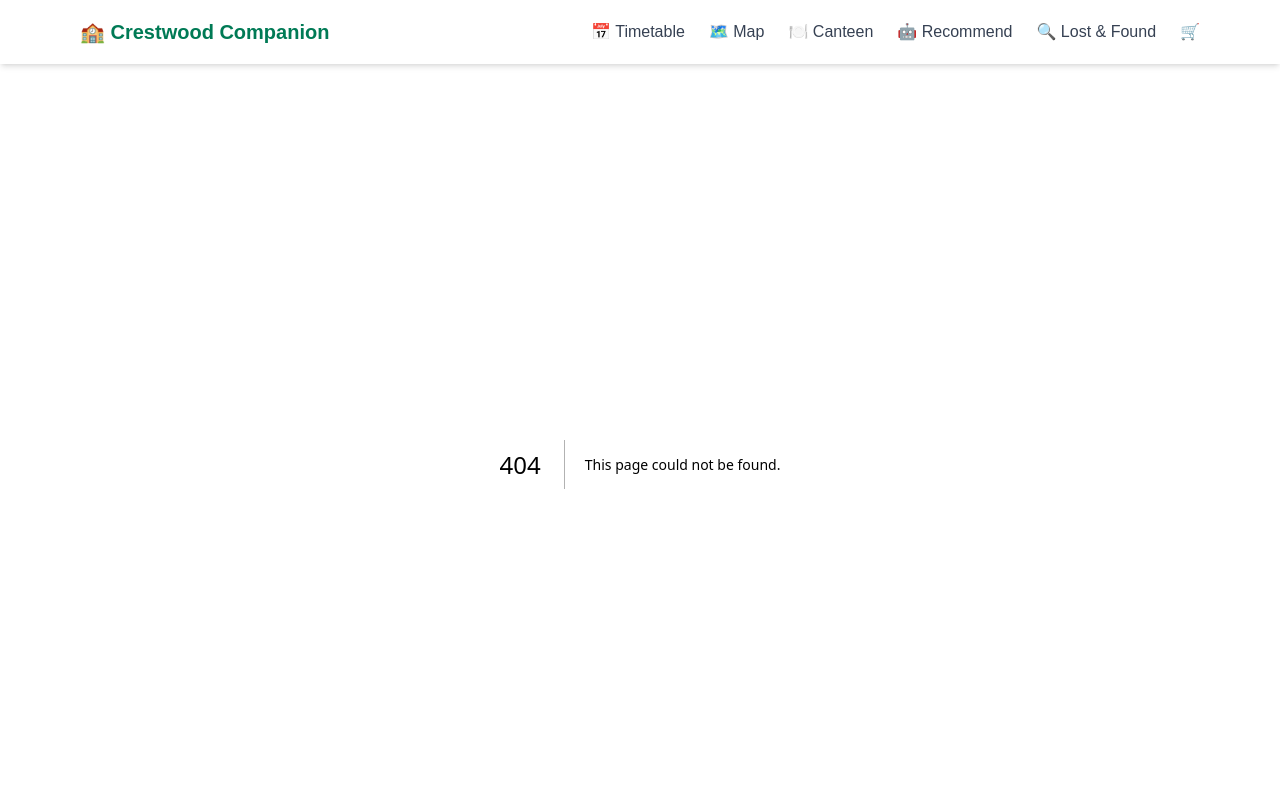
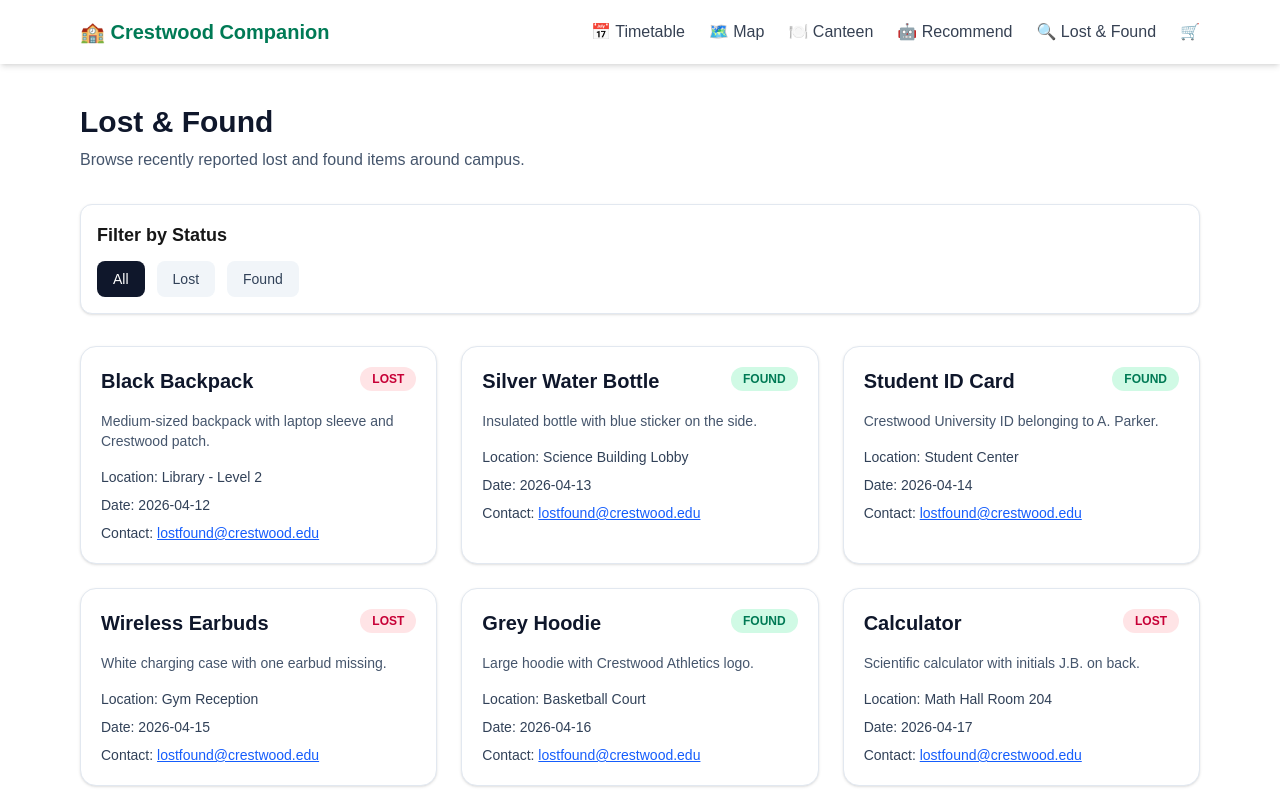
Before and after one commit to BH-busy/-campus-companion, a Next.js app: page /lostandfound in a window 1280 px wide. Before the commit this address had no page. Shown: the top 800 px of the page. Built offline with nearby package versions, Linux system fonts and the light colour scheme.

Commit message:
Added Lost & Found and lost-items.json

```diff
--- /dev/null
+++ b/app/lostandfound/page.tsx
@@ -0,0 +1,149 @@
+import lostItems from "@/data/lost-items.json";
+
+type Item = {
+  id: number;
+  name: string;
+  description: string;
+  location: string;
+  date: string;
+  status: "lost" | "found";
+  contactEmail: string;
+};
+
+type PageProps = {
+  searchParams?: Promise<{
+    status?: string;
+  }>;
+};
+
+export default async function LostFoundPage({ searchParams }: PageProps) {
+  const params = await searchParams;
+  const selectedStatus =
+    params?.status === "lost" || params?.status === "found"
+      ? params.status
+      : "all";
+
+  const items = (lostItems as Item[]).filter((item) =>
+    selectedStatus === "all" ? true : item.status === selectedStatus
+  );
+
+  return (
+    <main className="mx-auto max-w-6xl px-4 py-10">
+      <header className="mb-8">
+        <h1 className="text-3xl font-bold text-slate-900">Lost & Found</h1>
+        <p className="mt-2 text-slate-600">
+          Browse recently reported lost and found items around campus.
+        </p>
+      </header>
+
+      <section
+        aria-labelledby="filter-heading"
+        className="mb-8 rounded-xl border border-slate-200 bg-white p-4 shadow-sm"
+      >
+        <h2 id="filter-heading" className="mb-3 text-lg font-semibold">
+          Filter by Status
+        </h2>
+
+        <nav aria-label="Lost and found filters" className="flex flex-wrap gap-3">
+          <a
+            href="/lost-found"
+            className={`rounded-lg px-4 py-2 text-sm font-medium transition ${
+              selectedStatus === "all"
+                ? "bg-slate-900 text-white"
+                : "bg-slate-100 text-slate-700 hover:bg-slate-200"
+            }`}
+          >
+            All
+          </a>
+
+          <a
+            href="/lost-found?status=lost"
+            className={`rounded-lg px-4 py-2 text-sm font-medium transition ${
+              selectedStatus === "lost"
+                ? "bg-rose-600 text-white"
+                : "bg-slate-100 text-slate-700 hover:bg-slate-200"
+            }`}
+          >
+            Lost
+          </a>
+
+          <a
+            href="/lost-found?status=found"
+            className={`rounded-lg px-4 py-2 text-sm font-medium transition ${
+              selectedStatus === "found"
+                ? "bg-emerald-600 text-white"
+                : "bg-slate-100 text-slate-700 hover:bg-slate-200"
+            }`}
+          >
+            Found
+          </a>
+        </nav>
+      </section>
+
+      <section aria-labelledby="items-heading">
+        <h2 id="items-heading" className="sr-only">
+          Lost and found items
+        </h2>
+
+        {items.length === 0 ? (
+          <p className="rounded-xl border border-slate-200 bg-white p-6 text-slate-600 shadow-sm">
+            No items match this filter.
+          </p>
+        ) : (
+          <div className="grid gap-6 sm:grid-cols-2 lg:grid-cols-3">
+            {items.map((item) => (
+              <article
+                key={item.id}
+                className="rounded-2xl border border-slate-200 bg-white p-5 shadow-sm"
+              >
+                <div className="mb-4 flex items-start justify-between gap-3">
+                  <h3 className="text-xl font-semibold text-slate-900">
+                    {item.name}
+                  </h3>
+
+                  <span
+                    className={`rounded-full px-3 py-1 text-xs font-semibold uppercase ${
+                      item.status === "lost"
+                        ? "bg-rose-100 text-rose-700"
+                        : "bg-emerald-100 text-emerald-700"
+                    }`}
+                  >
+                    {item.status}
+                  </span>
+                </div>
+
+                <p className="mb-4 text-sm text-slate-600">
+                  {item.description}
+                </p>
+
+                <dl className="space-y-2 text-sm text-slate-700">
+                  <div>
+                    <dt className="font-medium inline">Location: </dt>
+                    <dd className="inline">{item.location}</dd>
+                  </div>
+
+                  <div>
+                    <dt className="font-medium inline">Date: </dt>
+                    <dd className="inline">{item.date}</dd>
+                  </div>
+
+                  <div>
+                    <dt className="font-medium inline">Contact: </dt>
+                    <dd className="inline">
+                      <a
+                        href={`mailto:${item.contactEmail}`}
+                        className="text-blue-600 underline hover:text-blue-800"
+                      >
+                        {item.contactEmail}
+                      </a>
+                    </dd>
+                  </div>
+                </dl>
+              </article>
+            ))}
+          </div>
+        )}
+      </section>
+    </main>
+  );
+}
--- /dev/null
+++ b/data/lost-items.json
@@ -0,0 +1,92 @@
+[
+  {
+    "id": 1,
+    "name": "Black Backpack",
+    "description": "Medium-sized backpack with laptop sleeve and Crestwood patch.",
+    "location": "Library - Level 2",
+    "date": "2026-04-12",
+    "status": "lost",
+    "contactEmail": "lostfound@crestwood.edu"
+  },
+  {
+    "id": 2,
+    "name": "Silver Water Bottle",
+    "description": "Insulated bottle with blue sticker on the side.",
+    "location": "Science Building Lobby",
+    "date": "2026-04-13",
+    "status": "found",
+    "contactEmail": "lostfound@crestwood.edu"
+  },
+  {
+    "id": 3,
+    "name": "Student ID Card",
+    "description": "Crestwood University ID belonging to A. Parker.",
+    "location": "Student Center",
+    "date": "2026-04-14",
+    "status": "found",
+    "contactEmail": "lostfound@crestwood.edu"
+  },
+  {
+    "id": 4,
+    "name": "Wireless Earbuds",
+    "description": "White charging case with one earbud missing.",
+    "location": "Gym Reception",
+    "date": "2026-04-15",
+    "status": "lost",
+    "contactEmail": "lostfound@crestwood.edu"
+  },
+  {
+    "id": 5,
+    "name": "Grey Hoodie",
+    "description": "Large hoodie with Crestwood Athletics logo.",
+    "location": "Basketball Court",
+    "date": "2026-04-16",
+    "status": "found",
+    "contactEmail": "lostfound@crestwood.edu"
+  },
+  {
+    "id": 6,
+    "name": "Calculator",
+    "description": "Scientific calculator with initials J.B. on back.",
+    "location": "Math Hall Room 204",
+    "date": "2026-04-17",
+    "status": "lost",
+    "contactEmail": "lostfound@crestwood.edu"
+  },
+  {
+    "id": 7,
+    "name": "Blue Umbrella",
+    "description": "Compact umbrella with wooden handle.",
+    "location": "Main Entrance",
+    "date": "2026-04-18",
+    "status": "found",
+    "contactEmail": "lostfound@crestwood.edu"
+  },
+  {
+    "id": 8,
+    "name": "Laptop Charger",
+    "description": "65W charger compatible with USB-C laptops.",
+    "location": "Engineering Lab",
+    "date": "2026-04-19",
+    "status": "lost",
+    "contactEmail": "lostfound@crestwood.edu"
+  },
+  {
+    "id": 9,
+    "name": "Notebook",
+    "description": "Red spiral notebook for History 101.",
+    "location": "Lecture Hall B",
+    "date": "2026-04-20",
+    "status": "found",
+    "contactEmail": "lostfound@crestwood.edu"
+  },
+  {
+    "id": 10,
+    "name": "Keys",
+    "description": "Set of 3 keys with green keychain.",
+    "location": "Parking Lot C",
+    "date": "2026-04-21",
+    "status": "lost",
+    "contactEmail": "lostfound@crestwood.edu"
+  }
+]
```
